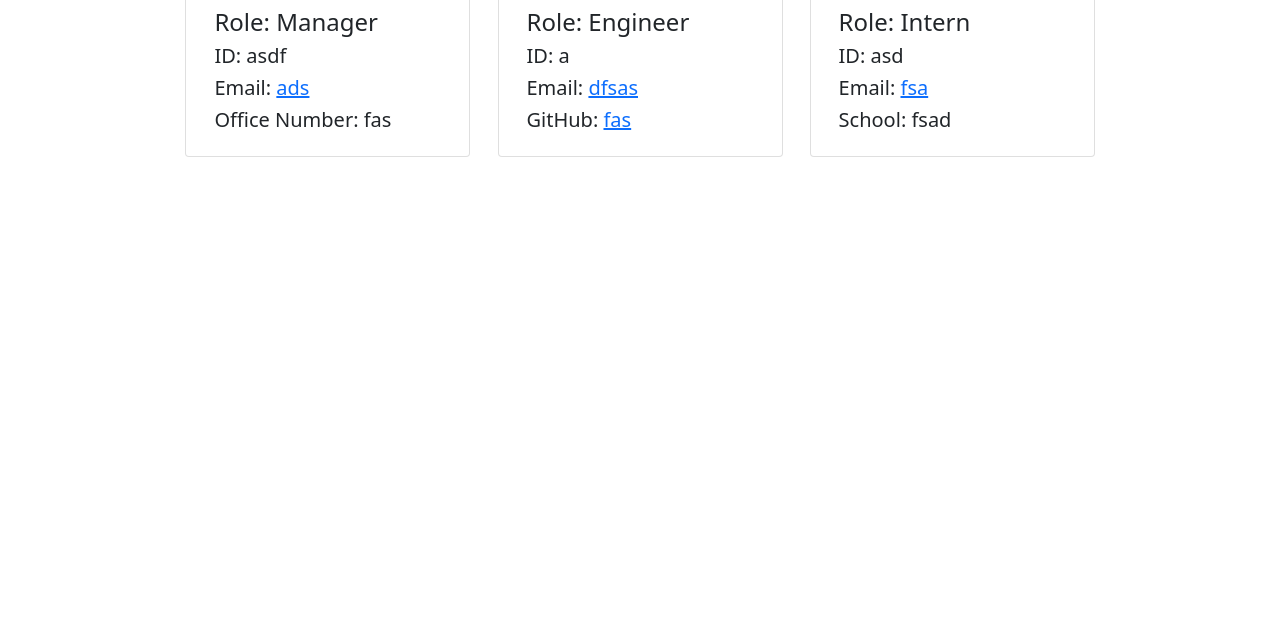
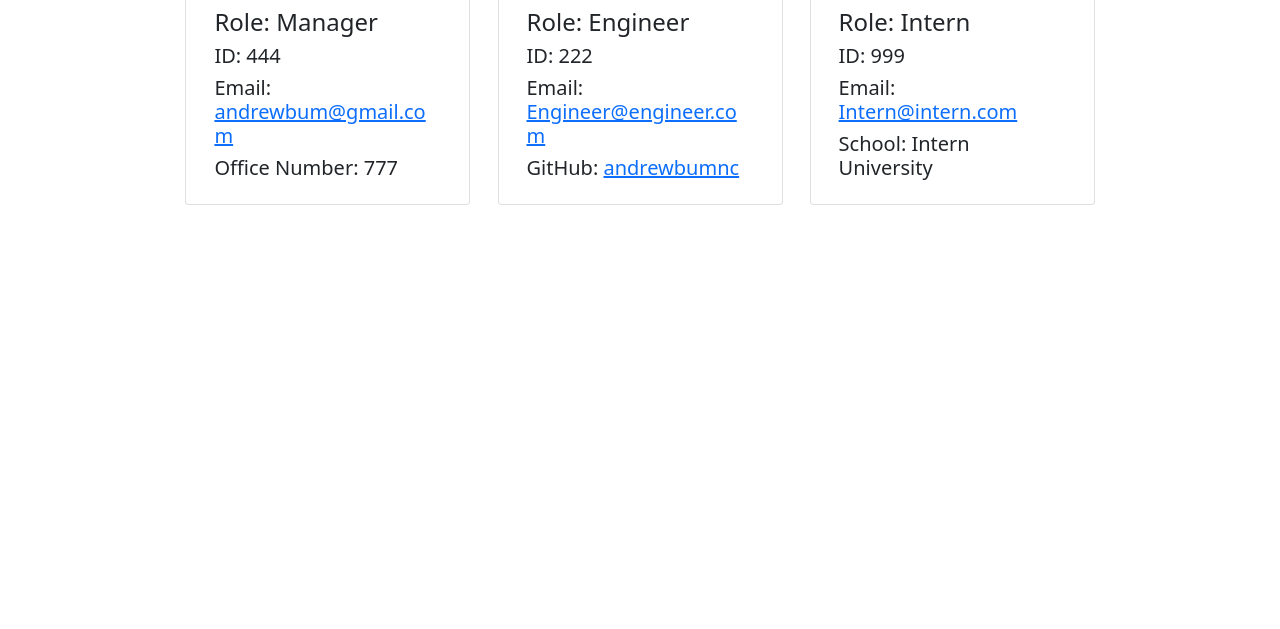
Before and after one commit to andrewbumNC/team-profile-generator, a website: page index.html in a window 1280 px wide. Shown: the part 171-800 px from the top of the page. Drawn offline with nearby package versions, Linux system fonts and the light colour scheme.

Commit message:
updated the index.html file that was generated when using the application

```diff
--- a/index.html
+++ b/index.html
@@ -20,7 +20,7 @@
           <header>
           <div class="jumbotron">
           <h1 class="main-header" class="display-3">Team</h1>
-          <p class="lead header-bio">Below you will find your team memmbers names, roles, emails and ID's along with specific information related to their roles</p>
+          <p class="lead header-bio">Below you will find your team members names, roles, emails and ID's. There is specific information regarding individual role types</p>
           <hr class="my-2">
         </div>
           </header>
@@ -31,32 +31,32 @@
               <div class="row card-position">
 
                 <div class="card col-sm-3 employee-card">
-                <h3 class="card-header">Name: asdf</h3>
+                <h3 class="card-header">Name: Andrew</h3>
                 <div class="card-body">
                   <h4 class="card-title">Role: Manager</h4>
-                  <h5>ID: asdf</h5>
-                  <h5>Email: <a href="mailto:ads">ads</a></h5>
-                  <h5>Office Number: fas</h5>
+                  <h5>ID: 444</h5>
+                  <h5>Email: <a href="mailto:andrewbum@gmail.com">andrewbum@gmail.com</a></h5>
+                  <h5>Office Number: 777</h5>
                 </div>
               </div>
                     ,
                 <div class="card col-sm-3 employee-card">
-                <h3 class="card-header">Name: asdf</h3>
+                <h3 class="card-header">Name: Ryan</h3>
                 <div class="card-body">
                   <h4 class="card-title">Role: Engineer</h4>
-                  <h5>ID: a</h5>
-                  <h5>Email: <a href="mailto:dfsas">dfsas</a></h5>
-                  <h5>GitHub: <a href= "https://github.com/fas">fas</a> </h5>
+                  <h5>ID: 222</h5>
+                  <h5>Email: <a href="mailto:Engineer@engineer.com">Engineer@engineer.com</a></h5>
+                  <h5>GitHub: <a href= "https://github.com/andrewbumnc">andrewbumnc</a> </h5>
                 </div>
               </div>
                     ,
                 <div class="card col-sm-3 employee-card">
-                <h3 class="card-header">Name: sadf</h3>
+                <h3 class="card-header">Name: John</h3>
                 <div class="card-body">
                   <h4 class="card-title">Role: Intern</h4>
-                  <h5>ID: asd</h5>
-                  <h5>Email: <a href="mailto:fsa">fsa</a></h5>
-                  <h5>School: fsad </h5>
+                  <h5>ID: 999</h5>
+                  <h5>Email: <a href="mailto:Intern@intern.com">Intern@intern.com</a></h5>
+                  <h5>School:  Intern University </h5>
                 </div>
               </div>
 
```
Also changed, not shown: README.md.
